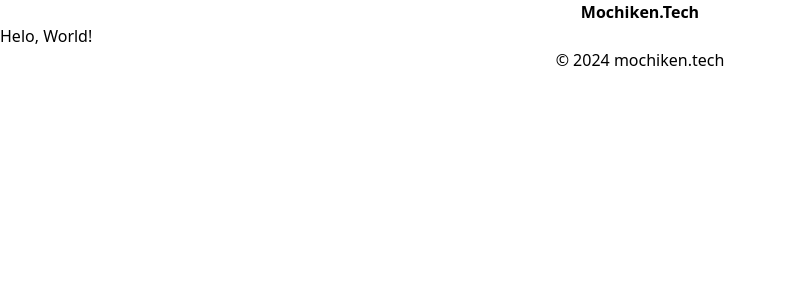
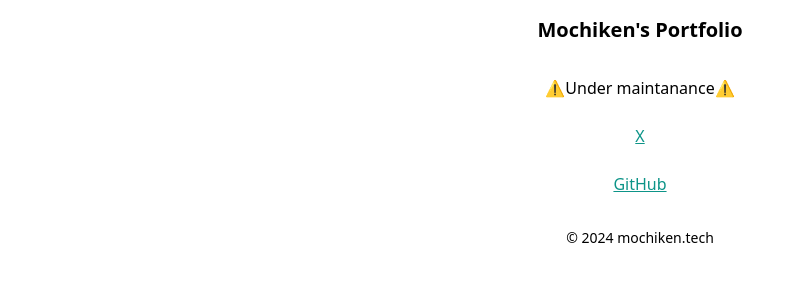
Before and after one commit to nekihcom/my-pf-site, a Next.js app: page / in a window 1280 px wide. Shown: the top 300 px of the page, without its empty margins (0-804 px from the left). Built offline with nearby package versions, Linux system fonts and the light colour scheme.

Commit message:
update top

```diff
--- a/app/globals.css
+++ b/app/globals.css
@@ -1,21 +1,3 @@
 @tailwind base;
 @tailwind components;
 @tailwind utilities;
-
-:root {
-    --background: #ffffff;
-    --foreground: #171717;
-}
-
-@media (prefers-color-scheme: dark) {
-    :root {
-        --background: #0a0a0a;
-        --foreground: #ededed;
-    }
-}
-
-/* body {
-    color: var(--foreground);
-    background: var(--background);
-    font-family: Arial, Helvetica, sans-serif;
-} */
--- a/app/layout.tsx
+++ b/app/layout.tsx
@@ -1,7 +1,11 @@
 import type { Metadata } from "next";
+import { FC, memo, ReactNode } from "react";
+
 import "./globals.css";
+import { siteConfig } from "../config/site";
+import { Header } from "@/components/Header";
+import { Footer } from "@/components/Footer";
 
-import { siteConfig } from "../config/site";
 
 export const metadata: Metadata = {
     title: {
@@ -11,24 +15,27 @@ export const metadata: Metadata = {
     description: siteConfig.description,
     icons: {
         icon: "/favicon.ico",
-    },
+    }
 };
 
-const RootLayout = ({
-    children,
-}: Readonly<{
-    children: React.ReactNode;
-}>) => {
+type Props = {
+    children: ReactNode;
+}
+
+const RootLayout:FC<Props> = memo((props) => {
+    const {children} = props;
+
     return (
         <html lang="en">
             <head />
-            <body
-                className={`antialiased`}
-            >
+            <body>
+                <Header />
                 {children}
+                <Footer />
             </body>
         </html>
     );
-}
+});
 
+RootLayout.displayName = "RootLayout";
 export default RootLayout;
--- a/app/page.tsx
+++ b/app/page.tsx
@@ -1,14 +1,21 @@
-import { Header } from "@/components/Header";
-import { Footer } from "@/components/Footer";
+import { FC, memo } from "react";
 
-const Home = () => {
+const Home:FC = memo(() => {
     return (
         <>
-        <Header />
-        <h1>Helo, World!</h1>
-        <Footer />
+        <main className="container mx-auto py-4">
+            <div className="text-center">
+                <h1>⚠️Under maintanance⚠️</h1>
+                <br />
+                <p><a href="https://x.com/nekihcom" className="underline text-teal-600">X</a></p>
+                <br />
+                <p><a href="https://github.com/nekihcom" className="underline text-teal-600">GitHub</a></p>
+            </div>
+
+        </main>
         </>
     );
-}
+});
 
+Home.displayName = "Home";
 export default Home;
--- a/components/Footer.tsx
+++ b/components/Footer.tsx
@@ -3,11 +3,9 @@ import { FC, memo } from "react";
 export const Footer:FC = memo(() => {
 
     return (
-        <>
-        <footer className="text-center">
-            <p>© 2024 mochiken.tech</p>
+        <footer className="container mx-auto py-4">
+            <p className="text-center text-sm">© 2024 mochiken.tech</p>
         </footer>
-        </>
     )
 });
 
--- a/components/Header.tsx
+++ b/components/Header.tsx
@@ -3,11 +3,9 @@ import { FC, memo } from "react";
 export const Header:FC = memo(() => {
 
     return (
-        <>
-        <header className="text-center font-bold">
-            <h1>Mochiken.Tech</h1>
+        <header className="container mx-auto py-4">
+            <h1 className="text-center font-bold text-xl">Mochiken&apos;s Portfolio</h1>
         </header>
-        </>
     )
 });
 
```
